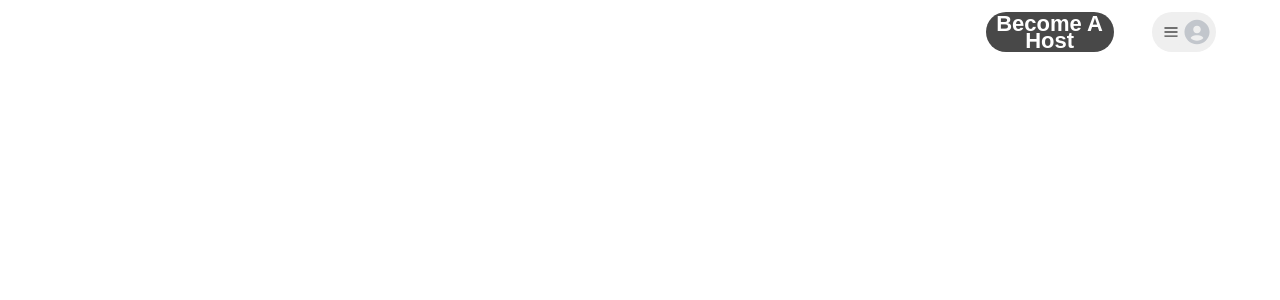
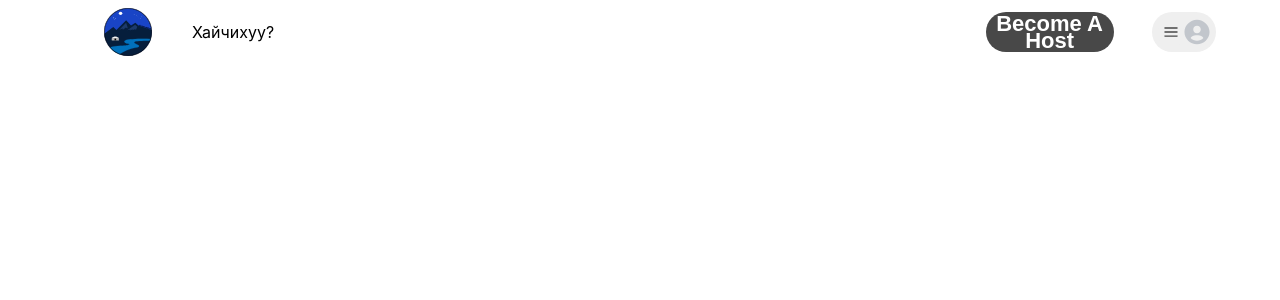
Before and after one commit to Dandarbaatar/Where-we, a React (Create React App) app in the folder Frontend/: page / in a window 1280 px wide. Shown: the top 300 px of the page. Built offline with nearby package versions, Linux system fonts and the light colour scheme.

Commit message:
header done

```diff
--- a/Frontend/src/components/header.jsx
+++ b/Frontend/src/components/header.jsx
@@ -2,11 +2,15 @@ import React from "react";
 import "../css/header.css";
 import headerImg1 from "../assets/header1.svg";
 import hamburger from "../assets/hamburger.svg";
+import logo from "../assets/Logo.svg";
 export const Header = () => {
   return (
     <div className="headerBig">
       <div className="header">
-        <div className="headerLogo"></div>
+        <div className="headerContent1">
+          <img className="headerLogo" src={logo} />
+          <div className="headerhaichu">Хайчихуу?</div>
+        </div>
         <div className="headerContent">
           <button className="headerHostBtn">Become A Host</button>
           <button className="headerContentRight">
--- a/Frontend/src/css/header.css
+++ b/Frontend/src/css/header.css
@@ -1,3 +1,4 @@
+@import url("https://fonts.googleapis.com/css2?family=Pacifico&display=swap%27");
 .headerBig {
   width: 100vw;
   height: 8vh;
@@ -59,3 +60,16 @@
   border-radius: 35px;
   border: none;
 }
+.headerLogo {
+  width: 10vw;
+  height: 6vh;
+}
+.headerContent1 {
+  display: flex;
+  flex-direction: row;
+  justify-content: center;
+  align-items: center;
+}
+.headerHaichu {
+  font-family: "Pacifico";
+}
--- a/Frontend/src/css/home.css
+++ b/Frontend/src/css/home.css
@@ -1,5 +1,5 @@
 .homeBig {
   width: 100vw;
   height: 100vh;
-  background-image: url(../assets/logo512.jpeg);
+  background-image: url(../assets/);
 }
```
Also changed, not shown: Frontend/src/assets/Logo.svg (added).
